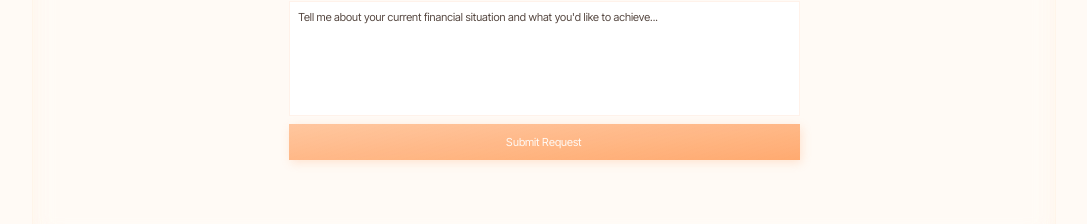
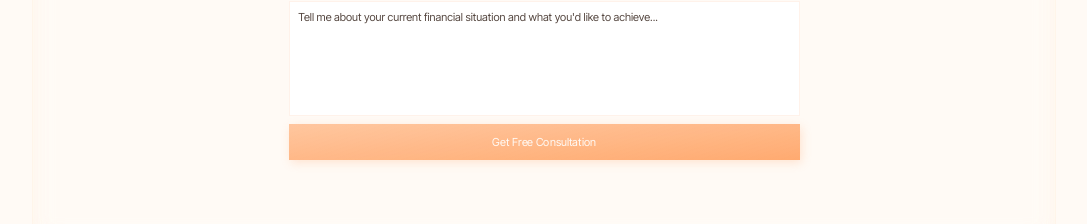
Before and after one commit to vitaleymulikacatchup/d8d913eb-c096-4b57-b02b-30a556de646a, a Next.js app: page / in a window 1280 px wide. Shown: the part 4410-4634 px from the top of the page, without its empty margins (96-1183 px from the left). Built offline with nearby package versions, Linux system fonts and the light colour scheme.

Commit message:
Update project files

```diff
--- a/src/app/page.tsx
+++ b/src/app/page.tsx
@@ -224,7 +224,7 @@ export default function Home() {
         <ContactCenterForm
           title="Schedule Your Consultation"
           description="Ready to take control of your financial future? Let's discuss your investment goals and create a personalized strategy."
-          buttonText="Submit Request"
+          buttonText="Get Free Consultation"
           inputs={[
             { name: "name", type: "text", placeholder: "Your Full Name", required: true },
             { name: "email", type: "email", placeholder: "Email Address", required: true },
```
